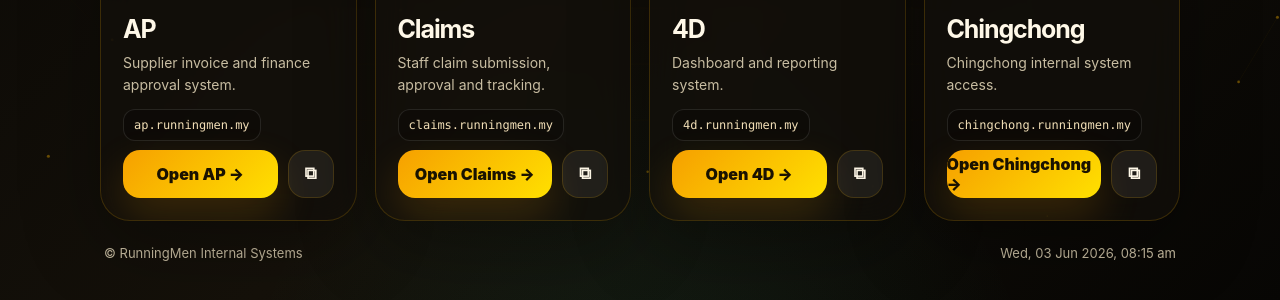
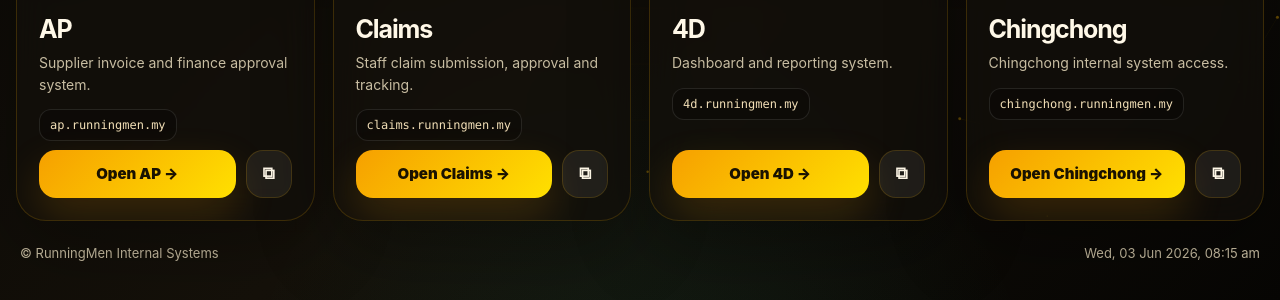
Before and after one commit to kksiang22/runningmen-system-launchpad, a website: page index.html in a window 1280 px wide. Shown: the part 568-868 px from the top of the page. Drawn offline with Linux system fonts and the light colour scheme.

Commit message:
Fix launchpad card button layout

```diff
--- a/index.html
+++ b/index.html
@@ -76,7 +76,7 @@
     }
 
     .shell{
-      width:min(1080px, calc(100% - 32px));
+      width:min(1280px, calc(100% - 32px));
       margin:auto;
       padding:24px 0 44px;
     }
@@ -427,7 +427,7 @@
       right:22px;
       bottom:22px;
       display:grid;
-      grid-template-columns:1fr 46px;
+      grid-template-columns:minmax(0, 1fr) 46px;
       gap:10px;
       transform:translateZ(26px);
     }
@@ -439,6 +439,8 @@
       border:0;
       text-decoration:none;
       font-weight:950;
+      font-size:15px;
+      line-height:1;
       cursor:pointer;
       position:relative;
       overflow:hidden;
@@ -449,6 +451,8 @@
       display:flex;
       justify-content:center;
       align-items:center;
+      min-width:0;
+      padding:0 14px;
       color:#1a1200;
       background:linear-gradient(135deg,var(--orange),var(--yellow));
       box-shadow:0 18px 42px rgba(246,160,0,.18);
@@ -485,6 +489,13 @@
 
     .open span,
     .copy span{position:relative}
+
+    .open span{
+      max-width:100%;
+      overflow:hidden;
+      text-overflow:ellipsis;
+      white-space:nowrap;
+    }
 
     .toast{
       position:fixed;
```
